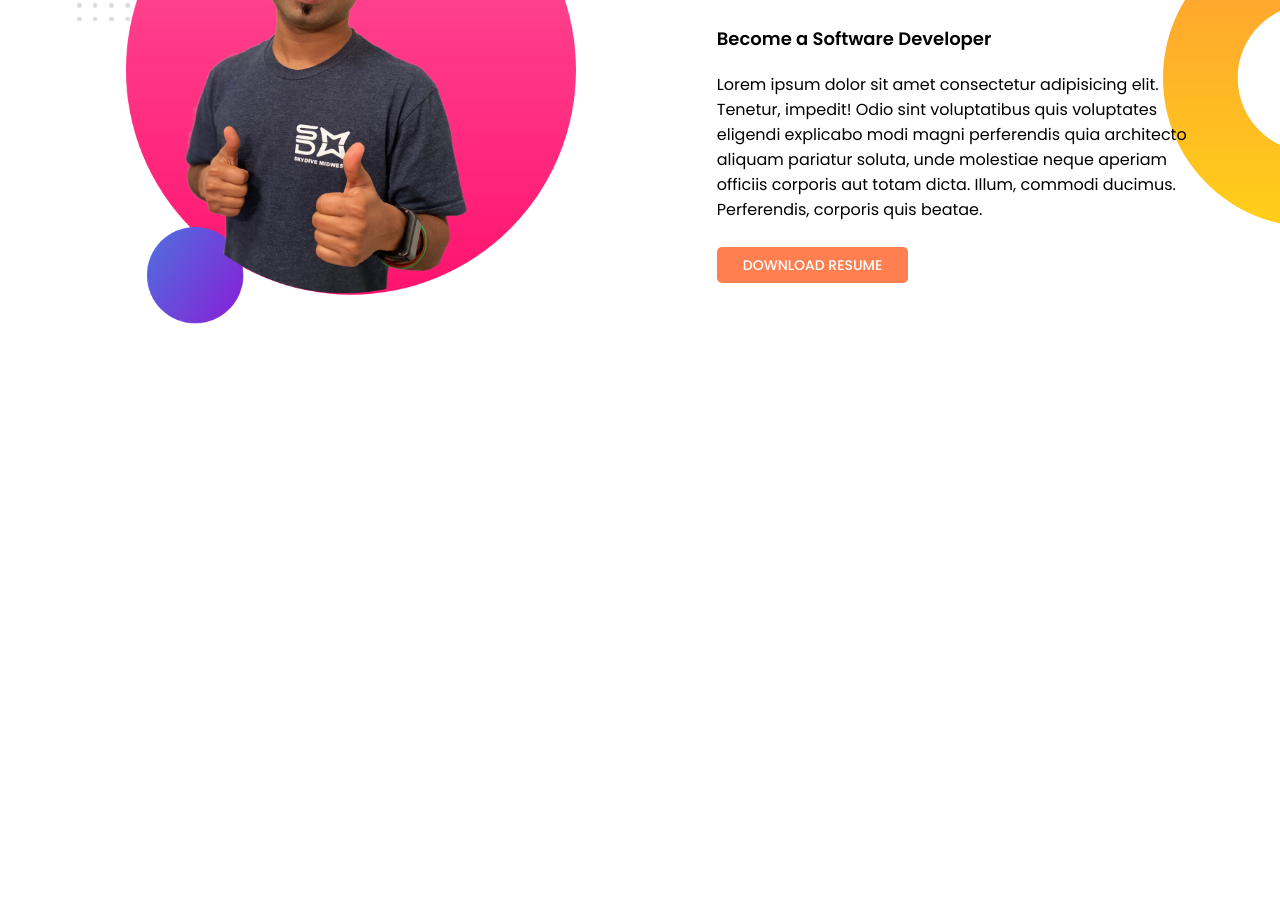
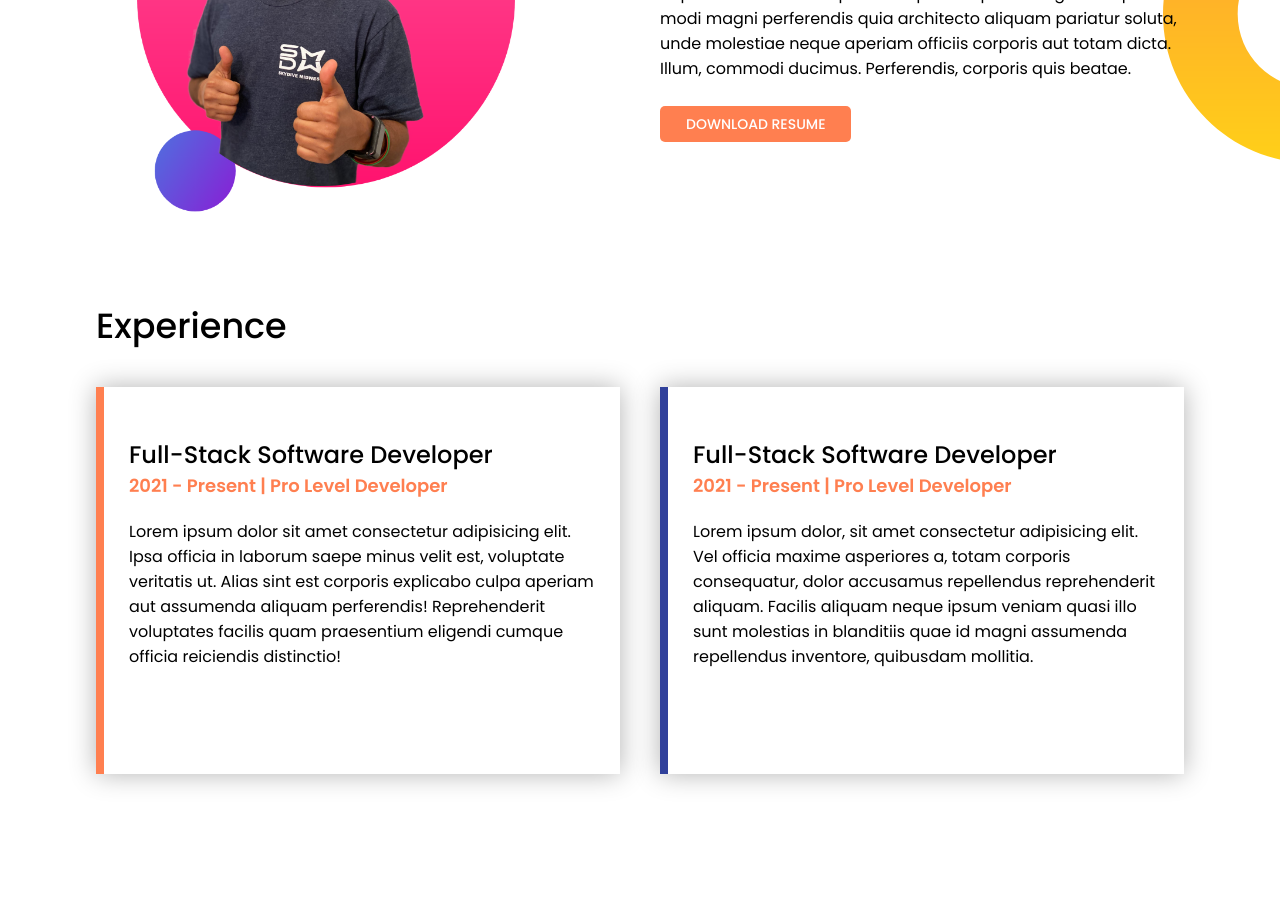
Before and after one commit to HabibullaSonet/Portfolio-2-Practise, a plain HTML site: page index.html in a window 1280 px wide. Shown: the part 738-1662 px from the top of the page. Before the commit the page ends 1069 px from the top, so only its background shows below. Drawn offline with Linux system fonts and the light colour scheme.

Commit message:
Experience

```diff
--- a/index.html
+++ b/index.html
@@ -10,8 +10,9 @@
 </head>
 
 <body>
-    <section class="top-section section">
-        <div class="half-width">
+    <section class="top-banner">
+        <div class="section">
+            <div class="top-benner-text">
                 <h1>Welcome to<br><span class="my-name">Habibulla Sonet</span> Wolrd</h1>
                 <h4>Full-Stack Software Developer</h4>
 
@@ -19,16 +20,18 @@
 
                 <a class="btn" target="_blank" href="https://www.youtube.com/channel/UCaAWI7uefV7L3h-xyiLXM0Q">Hire Me</a>
             </div>
-        <div class="half-width">
+            <div class="top-benner-image">
                 <img src="/Resources/jhankar.png" alt="">
+            </div>
         </div>
     </section>
 
-    <section class="dream-section section">
-        <div class="half-width">
+    <section class="dream-section">
+        <div class="section">
+            <div class="dream-image">
                 <img src="/Resources/jhankar2.png" alt="">
             </div>
-        <div class="half-width">
+            <div class="dream-text">
                 <h1>Dream Big</span> Wolrd</h1>
                 <h4>Become a Software Developer</h4>
 
@@ -36,6 +39,25 @@
 
                 <a class="btn" target="_blank" href="https://www.youtube.com/channel/UCaAWI7uefV7L3h-xyiLXM0Q">Download Resume</a>
             </div>
+        </div>
+    </section>
+
+
+
+    <section class="experience">
+        <h1>Experience</h1>
+        <div class="section">
+            <div class="experience-year one">
+                <h2>Full-Stack Software Developer</h2>
+                <h4>2021 - Present | Pro Level Developer</h4>
+                <p>Lorem ipsum dolor sit amet consectetur adipisicing elit. Ipsa officia in laborum saepe minus velit est, voluptate veritatis ut. Alias sint est corporis explicabo culpa aperiam aut assumenda aliquam perferendis! Reprehenderit voluptates facilis quam praesentium eligendi cumque officia reiciendis distinctio!</p>
+            </div>
+            <div class="experience-year two">
+                <h2>Full-Stack Software Developer</h2>
+                <h4>2021 - Present | Pro Level Developer</h4>
+                <p>Lorem ipsum dolor, sit amet consectetur adipisicing elit. Vel officia maxime asperiores a, totam corporis consequatur, dolor accusamus repellendus reprehenderit aliquam. Facilis aliquam neque ipsum veniam quasi illo sunt molestias in blanditiis quae id magni assumenda repellendus inventore, quibusdam mollitia.</p>
+            </div>
+        </div>
     </section>
 </body>
 
--- a/style.css
+++ b/style.css
@@ -6,16 +6,12 @@
 }
 
 .section{
+    width: 85%;
     display: grid;
     grid-template-columns: 1fr 1fr;
+    grid-gap: 40px;
+    margin: auto;
 }
-
-.half-width{
-    margin-left: 10%;
-    margin-right: 10%;
-    padding-left: 2%;
-}
-
 h1{
     font-size: 35px;
     font-weight: 500;
@@ -40,30 +36,31 @@ h4{
 /* =========== */
 /* Top Section */
 /* =========== */
-.top-section{
+.top-banner{
     background-image: url('/Resources/top-banner.png');
     background-repeat: no-repeat;
+    margin-bottom: 50px;
 }
-.half-width img{
+.top-banner .section img{
     margin-top: 20px;
-    width: 100%;
+    width: 80%;
 }
 
-.half-width h1{
+.top-benner-text h1{
     line-height: 70px;
     margin-top: 100px;
     margin-bottom: 30px;
 }
 
-.half-width h1 .my-name{
+.top-benner-text h1 .my-name{
     color: coral;
 }
 
-.half-width h4{
+.top-benner-text h4{
     margin-bottom: 20px;
 }
 
-.half-width p{
+.top-benner-text p{
     margin-bottom: 30px;
 }
 
@@ -72,8 +69,61 @@ h4{
 /* ============= */
 
 .dream-section{
-    margin-top: 40px;
     background-image: url('/Resources/dream-bg.png');
     background-repeat: no-repeat;
     background-position: right;
+    margin-bottom: 80px;
 }
+
+.dream-section .section img{
+    width: 80%;
+}
+
+.dream-text h1{
+    line-height: 70px;
+    margin-bottom: 30px;
+}
+
+.dream-text h4{
+    margin-bottom: 20px;
+}
+
+.dream-text p{
+    margin-bottom: 30px;
+}
+
+/* ================== */
+/* Experience Section */
+/* ================== */
+.experience{
+    margin-bottom: 100px;
+}
+.experience h1{
+    margin-left:7.5%;
+    margin-bottom: 35px;
+}
+.experience-year{
+    background: rgb(255, 255, 255);
+    box-shadow: 0px 0px 25px rgb(0, 0, 0, 0.3);
+    margin-bottom: 50px;
+    border-left: 8px solid coral;
+    padding: 25px;
+}
+.experience .section .one{
+    border-left: 8px solid coral;
+}
+.experience .section .two{
+    border-left: 8px solid rgb(49, 65, 155);
+}
+
+.experience-year h2{
+    font-weight: 500;
+    margin-top: 25px;
+}
+.experience-year h4{
+    color: coral;
+    margin-bottom: 20px;
+}
+.experience-year p{
+    margin-bottom: 80px;
+}
```
Lines whose indentation alone changed are shown as unchanged.
